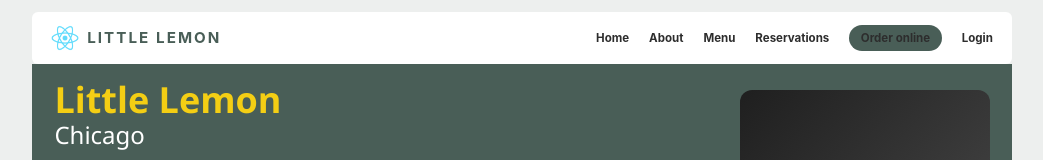
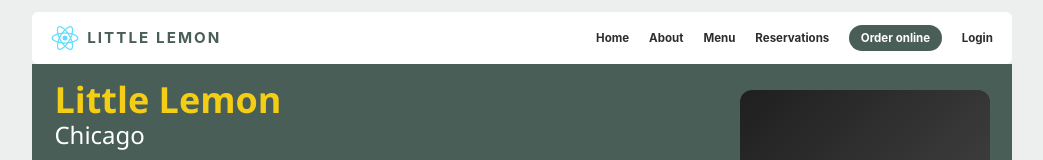
Before and after one commit to CatoG/LemonCapstone, a React (Create React App) app in the folder lemon_capstone/: page / in a window 1280 px wide. Shown: the top 160 px of the page, without its empty margins (118-1161 px from the left). Built offline with nearby package versions, Linux system fonts and the light colour scheme.

Commit message:
final adjustments

```diff
--- a/lemon_capstone/src/App.css
+++ b/lemon_capstone/src/App.css
@@ -130,7 +130,8 @@ main,
   font-weight: 700;
 }
 
-.cta-link {
+.cta-link,
+.site-nav a.cta-link {
   background: #495e57;
   color: #ffffff;
   padding: 0.35rem 0.72rem;
```
Also changed, not shown: 1 other file (tests, documents, lock files or other folders).
